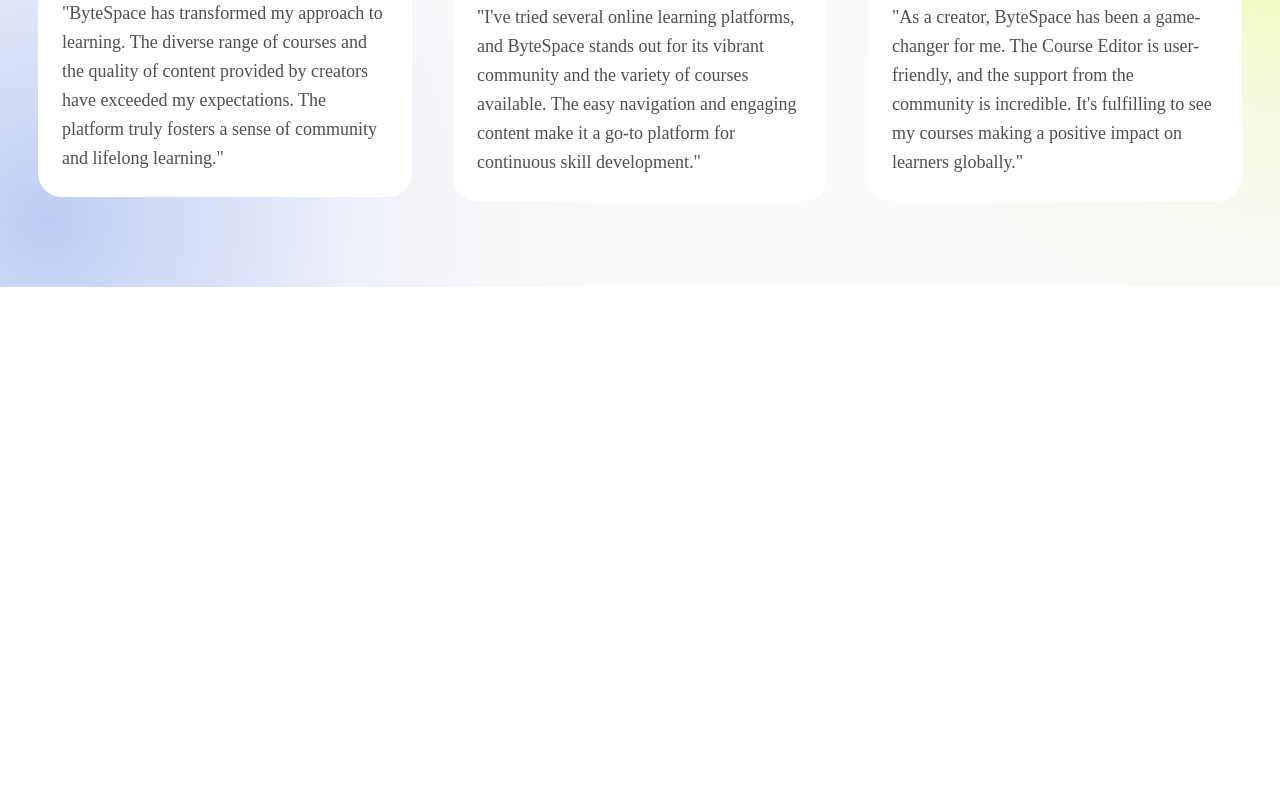
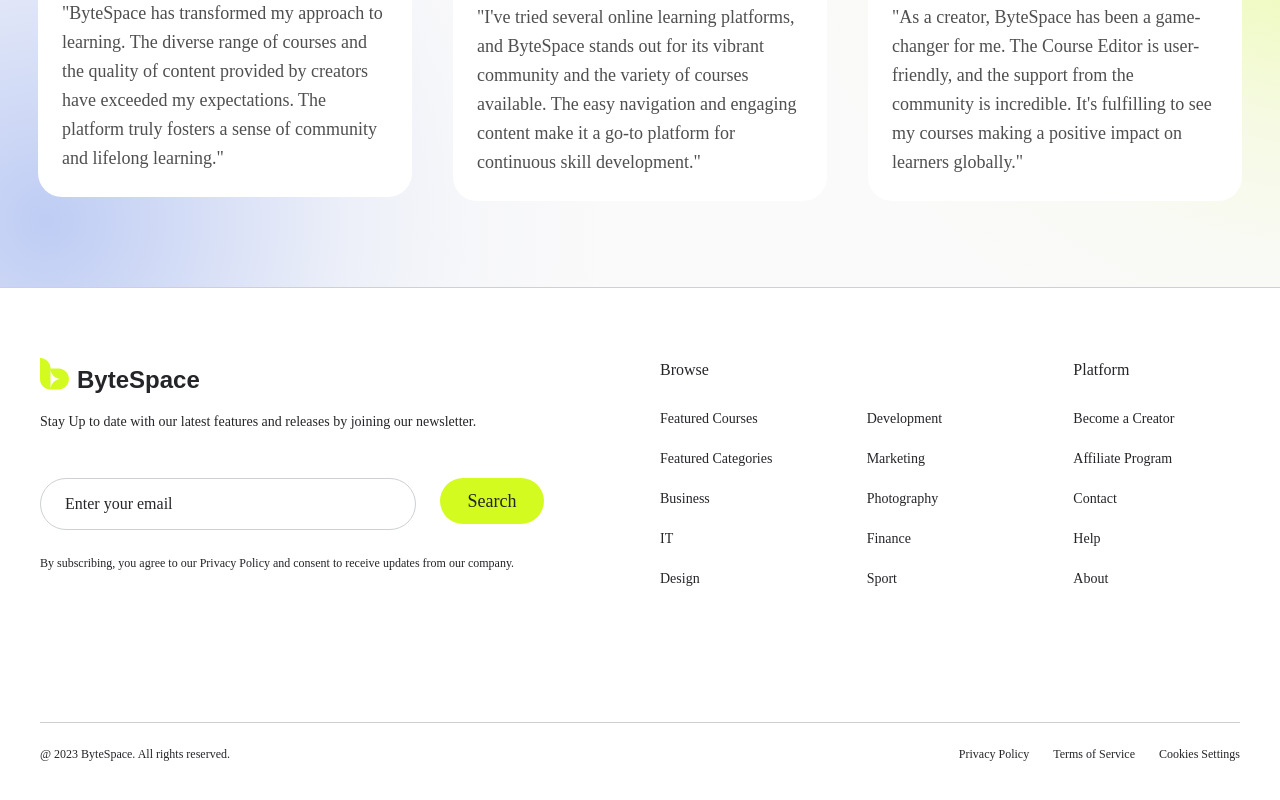
Before and after one commit to prio12/ByteSpace_LandingPage, a React (Vite) app: page / in a window 1280 px wide. Shown: the part 5564-6364 px from the top of the page. Before the commit the page ends 5851 px from the top, so only its background shows below. Built offline with nearby package versions, Linux system fonts and the light colour scheme; a web font is replaced by a local one.

Commit message:
feat(footer): add Footer component, footer links data, and vector logo asset

```diff
--- a/src/App.jsx
+++ b/src/App.jsx
@@ -1,3 +1,4 @@
+import Footer from "./components/common/Footer";
 import Banner from "./components/home/Banner";
 import CallToAction from "./components/home/CallToAction";
 import CategoryTabs from "./components/home/CategoryTabs";
@@ -22,6 +23,7 @@ export default function App() {
       <Features />
       <CallToAction />
       <Testimonials />
+      <Footer />
     </main>
   );
 }
--- /dev/null
+++ b/src/components/common/Footer.jsx
@@ -0,0 +1,86 @@
+import { footerColumns, legalLinks } from "../../data/footerLinks";
+import logo from "../../assets/images/b_vector_logo.png";
+
+const Footer = () => {
+  return (
+    <footer className="h-[525px] border-t border-[#CED0D3] bg-white pt-[70px] font-[family-name:Satoshi] text-[#242528]">
+      <div className="mx-auto flex h-[406px] w-[1200px] max-w-full flex-col gap-[130px]">
+        <div className="flex h-[234px] gap-[92px]">
+          <div className="flex w-[528px] shrink-0 flex-col gap-[45px]">
+            <div className="flex flex-col gap-4">
+              <div className="flex h-[37px] w-[171px] gap-2">
+                <img src={logo} alt="" className="h-8 w-[29px] self-start" />
+                <span className="self-end font-clash text-[24px] font-bold leading-[30px]">
+                  ByteSpace
+                </span>
+              </div>
+              <p className="text-[14px] leading-[22px]">
+                Stay Up to date with our latest features and releases by joining
+                our newsletter.
+              </p>
+            </div>
+
+            <div className="flex flex-col gap-6">
+              <form
+                onSubmit={(e) => e.preventDefault()}
+                className="flex items-start gap-6"
+              >
+                <input
+                  type="email"
+                  aria-label="Email address"
+                  placeholder="Enter your email"
+                  className="h-[52px] w-[376px] rounded-full border border-[#CED0D3] bg-white px-6 text-[16px] leading-[26px] outline-none placeholder:text-[#242528]"
+                />
+                <button
+                  type="submit"
+                  className="h-[46px] w-[104px] rounded-3xl bg-[#D4FB20] px-6 py-3 text-[18px] font-medium leading-[22px]"
+                >
+                  Search
+                </button>
+              </form>
+              <p className="w-[504px] text-[12px] leading-[19px]">
+                By subscribing, you agree to our Privacy Policy and consent to
+                receive updates from our company.
+              </p>
+            </div>
+          </div>
+
+          <div className="grid h-[222px] w-[580px] shrink-0 grid-cols-3 items-start gap-10">
+            {footerColumns.map(({ title, links }, i) => (
+              <div
+                key={i}
+                className={`flex flex-col gap-6 ${title ? "" : "self-end"}`}
+              >
+                {title && <h4 className="text-[16px] leading-6">{title}</h4>}
+                <ul className="flex flex-col gap-4">
+                  {links.map((link) => (
+                    <li key={link}>
+                      <a href="#" className="text-[14px] leading-[22px]">
+                        {link}
+                      </a>
+                    </li>
+                  ))}
+                </ul>
+              </div>
+            ))}
+          </div>
+        </div>
+
+        <div className="flex h-[42px] flex-col border-t border-[#CED0D3] pt-[22px] text-[12px] leading-[19px]">
+          <div className="flex items-center justify-between">
+            <p>@ 2023 ByteSpace. All rights reserved.</p>
+            <div className="flex gap-6">
+              {legalLinks.map((link) => (
+                <a key={link} href="#">
+                  {link}
+                </a>
+              ))}
+            </div>
+          </div>
+        </div>
+      </div>
+    </footer>
+  );
+};
+
+export default Footer;
--- /dev/null
+++ b/src/data/footerLinks.js
@@ -0,0 +1,32 @@
+export const footerColumns = [
+  {
+    title: "Browse",
+    links: [
+      "Featured Courses",
+      "Featured Categories",
+      "Business",
+      "IT",
+      "Design",
+    ],
+  },
+  {
+    title: null,
+    links: ["Development", "Marketing", "Photography", "Finance", "Sport"],
+  },
+  {
+    title: "Platform",
+    links: [
+      "Become a Creator",
+      "Affiliate Program",
+      "Contact",
+      "Help",
+      "About",
+    ],
+  },
+];
+
+export const legalLinks = [
+  "Privacy Policy",
+  "Terms of Service",
+  "Cookies Settings",
+];
```
Also changed, not shown: src/assets/images/b_vector_logo.png (added).
